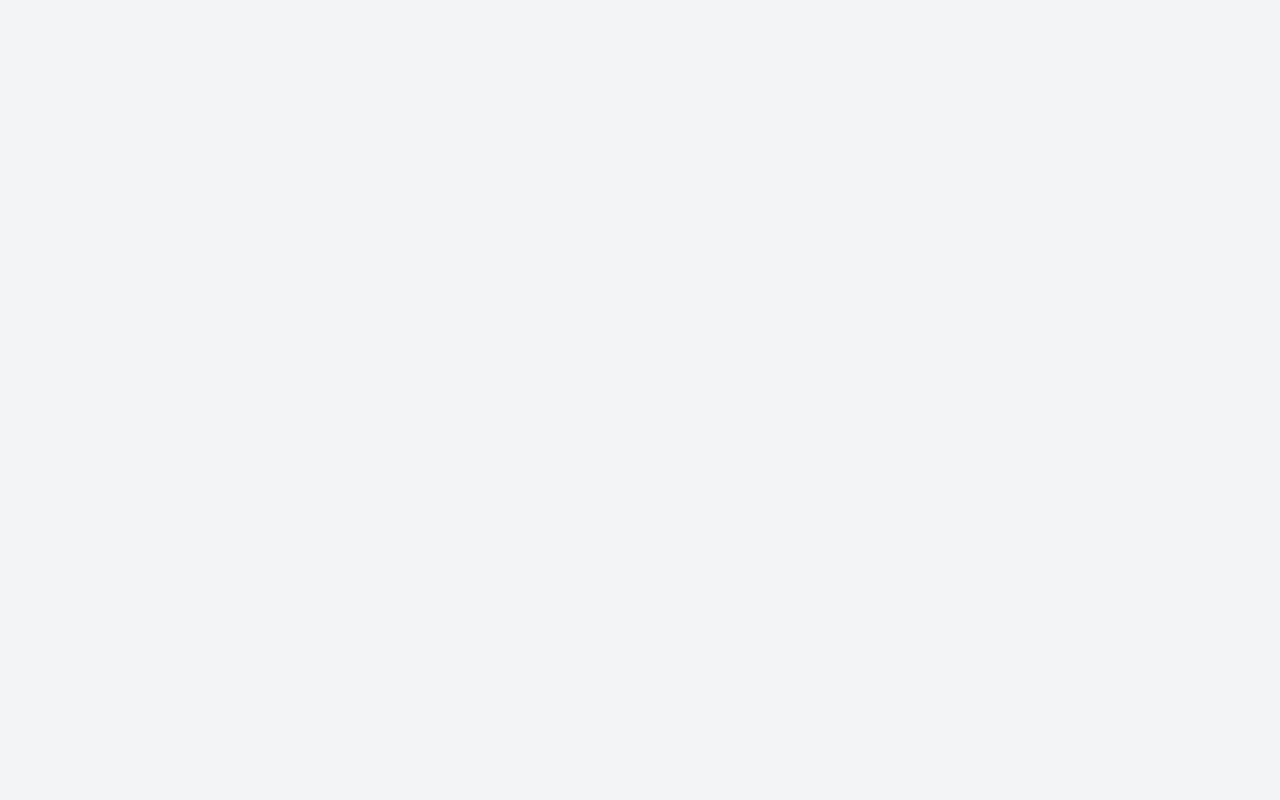
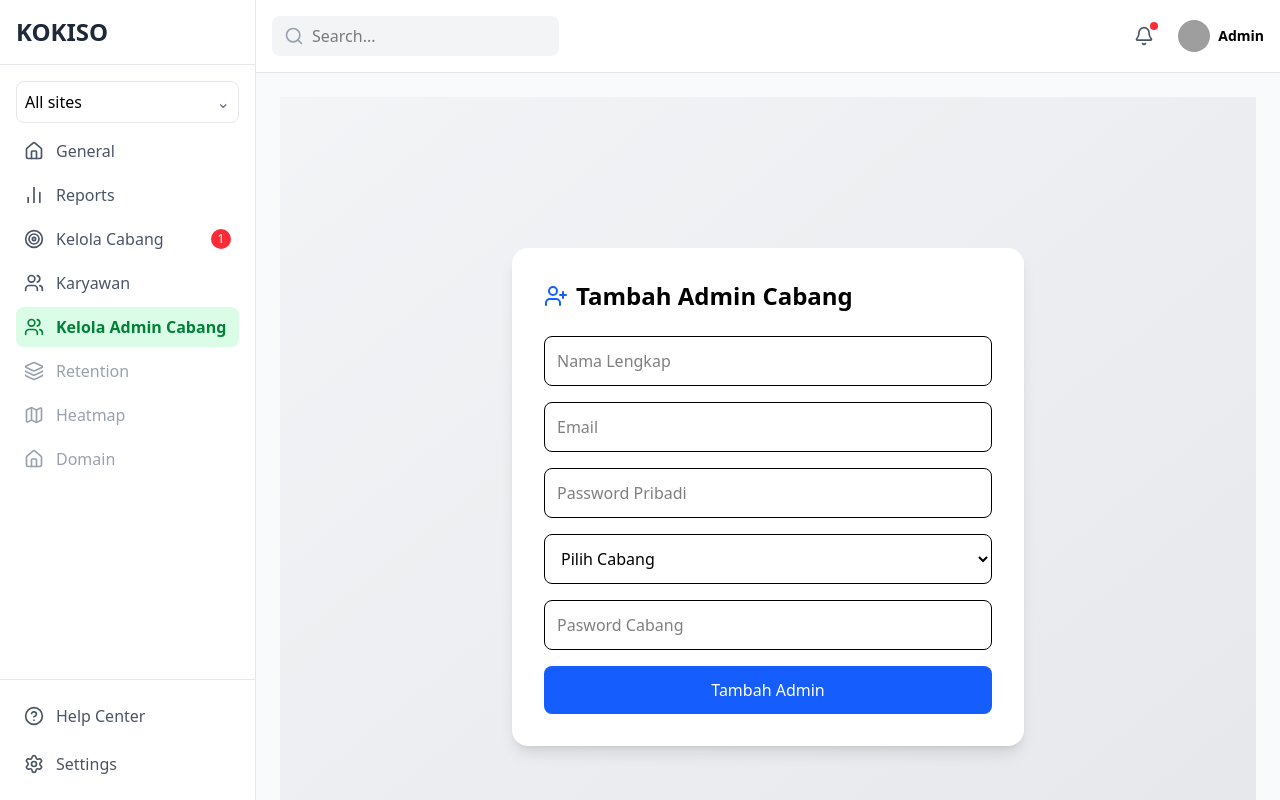
Before and after one commit to Reynant28/aplikasi-manajemen-gochicken-frontend, a React (Vite) app: page /branch in a window 1280 px wide. Before the commit this address had no page. Built offline with nearby package versions, Linux system fonts and the light colour scheme; grey boxes are pictures that could not be loaded.

Commit message:
Add Branch Admin page and update navigation
Introduces BranchAdminPage for managing branch admins, including a form for creating new admins. Updates App routing and Sidebar navigation to include the new page. Enhances AdvertisingPage UI with improved styling and color consistency.

```diff
--- a/src/App.jsx
+++ b/src/App.jsx
@@ -6,6 +6,7 @@ import GeneralPage from './pages/GeneralPage.jsx';
 import ReportsPage from './pages/ReportsPage.jsx';
 import AdvertisingPage from './pages/AdvertisingPage.jsx';
 import AudiencePage from './pages/AudiencePage.jsx';
+import BranchAdminPage from "./pages/BranchAdminPage.jsx";
 
 function App() {
   return (
@@ -20,7 +21,7 @@ function App() {
           <Route path="/general" element={<GeneralPage />} />
           <Route path="/reports" element={<ReportsPage />} />
           <Route path="/advertising" element={<AdvertisingPage />} />
-          <Route path="/audience" element={<AudiencePage />} />
+          <Route path="/branch" element={<BranchAdminPage />} />
         </Route>
 
         {/* Halaman Dashboard */}
--- a/src/components/Sidebar.jsx
+++ b/src/components/Sidebar.jsx
@@ -34,6 +34,9 @@ const Sidebar = () => {
           <NavLink to="/audience" className={linkClass}>
             <Users size={20} className="mr-3" /> Karyawan
           </NavLink>
+          <NavLink to="/branch" className={linkClass}>
+            <Users size={20} className="mr-3" /> Kelola Admin Cabang
+          </NavLink>
           {/* Tambahkan NavLink untuk link lainnya */}
           <a href="#" className="flex items-center p-2 text-gray-400 cursor-not-allowed">
             <Layers size={20} className="mr-3" /> Retention
--- a/src/pages/AdvertisingPage.jsx
+++ b/src/pages/AdvertisingPage.jsx
@@ -46,11 +46,11 @@ const AdvertisingPage = () => {
 
       {/* Form tambah cabang */}
       <motion.div
-        className="bg-white shadow-md rounded-xl p-4 mb-6"
+        className="bg-white shadow-md rounded-xl p-5 mb-6 border-l-4 border-green-600"
         initial={{ opacity: 0, y: 30 }}
         animate={{ opacity: 1, y: 0 }}
       >
-        <h2 className="text-lg font-semibold mb-3">Tambah Cabang</h2>
+        <h2 className="text-lg font-semibold mb-3 text-green-700">Tambah Cabang</h2>
         <div className="flex flex-col md:flex-row gap-3">
           <input
             type="text"
@@ -86,9 +86,9 @@ const AdvertisingPage = () => {
         {branches.map((branch, index) => (
           <motion.div
             key={branch.id}
-            className="bg-white shadow-lg rounded-xl p-5 hover:shadow-2xl transition-all duration-300"
-            initial={{ opacity: 0, scale: 0.9 }}
-            animate={{ opacity: 1, scale: 1 }}
+            className="bg-white shadow-lg rounded-xl p-5 hover:shadow-2xl transition-all duration-300 border-l-4 border-green-600"
+            initial={{ opacity: 0, y: 20 }}
+            animate={{ opacity: 1, y: 0 }}
             transition={{ delay: index * 0.1 }}
           >
             <h3 className="text-xl font-semibold text-gray-700">
@@ -98,7 +98,7 @@ const AdvertisingPage = () => {
             <div className="flex gap-3 mt-4">
               <button
                 onClick={() => setEditBranch(branch)}
-                className="bg-blue-500 hover:bg-blue-600 text-white px-3 py-1 rounded-lg flex items-center gap-1 transition-all duration-200"
+                className="bg-amber-500 hover:bg-amber-600 text-white px-3 py-1 rounded-lg flex items-center gap-1 transition-all duration-200"
               >
                 <Edit size={16} /> Edit
               </button>
@@ -123,19 +123,19 @@ const AdvertisingPage = () => {
             exit={{ opacity: 0 }}
           >
             <motion.div
-              className="bg-white rounded-xl shadow-2xl p-6 w-full max-w-md"
+              className="bg-white rounded-xl shadow-2xl p-6 w-full max-w-md border-t-4 border-green-600"
               initial={{ scale: 0.8, opacity: 0 }}
               animate={{ scale: 1, opacity: 1 }}
               exit={{ scale: 0.8, opacity: 0 }}
             >
-              <h2 className="text-xl font-semibold mb-4">Edit Cabang</h2>
+              <h2 className="text-xl font-semibold mb-4 text-green-700">Edit Cabang</h2>
               <input
                 type="text"
                 value={editBranch.name}
                 onChange={(e) =>
                   setEditBranch({ ...editBranch, name: e.target.value })
                 }
-                className="border rounded-lg px-3 py-2 w-full mb-3 focus:ring-2 focus:ring-blue-500 outline-none"
+                className="border rounded-lg px-3 py-2 w-full mb-3 focus:ring-2 focus:ring-green-500 outline-none"
               />
               <input
                 type="text"
@@ -143,7 +143,7 @@ const AdvertisingPage = () => {
                 onChange={(e) =>
                   setEditBranch({ ...editBranch, address: e.target.value })
                 }
-                className="border rounded-lg px-3 py-2 w-full mb-3 focus:ring-2 focus:ring-blue-500 outline-none"
+                className="border rounded-lg px-3 py-2 w-full mb-3 focus:ring-2 focus:ring-green-500 outline-none"
               />
               <div className="flex justify-end gap-3">
                 <button
@@ -154,7 +154,7 @@ const AdvertisingPage = () => {
                 </button>
                 <button
                   onClick={handleUpdate}
-                  className="bg-blue-600 hover:bg-blue-700 text-white px-4 py-2 rounded-lg transition-all duration-200"
+                  className="bg-green-600 hover:bg-green-700 text-white px-4 py-2 rounded-lg transition-all duration-200"
                 >
                   Simpan
                 </button>
--- /dev/null
+++ b/src/pages/BranchAdminPage.jsx
@@ -0,0 +1,130 @@
+// src/pages/BranchAdminPage.jsx
+import React, { useState } from "react";
+import { motion } from "framer-motion";
+import { UserPlus } from "lucide-react";
+
+const BranchAdminPage = () => {
+  const [formData, setFormData] = useState({
+    name: "",
+    email: "",
+    username: "",
+    password: "",
+    branch: "",
+  });
+
+  const [loading, setLoading] = useState(false);
+  const [message, setMessage] = useState("");
+
+  const handleChange = (e) => {
+    setFormData({ ...formData, [e.target.name]: e.target.value });
+  };
+
+  const handleSubmit = async (e) => {
+    e.preventDefault();
+    setLoading(true);
+    setMessage("");
+
+    try {
+      // TODO: ganti URL sesuai API backend kamu
+      const res = await fetch("http://localhost/api/admins/create.php", {
+        method: "POST",
+        headers: { "Content-Type": "application/json" },
+        body: JSON.stringify(formData),
+      });
+
+      const data = await res.json();
+      if (data.success) {
+        setMessage("✅ Admin cabang berhasil dibuat!");
+        setFormData({ name: "", email: "", username: "", password: "", branch: "" });
+      } else {
+        setMessage("❌ Gagal membuat admin: " + data.message);
+      }
+    } catch (err) {
+      setMessage("❌ Error koneksi server");
+    }
+
+    setLoading(false);
+  };
+
+  return (
+    <div className="flex justify-center items-center min-h-screen bg-gradient-to-br from-gray-100 to-gray-200">
+      <motion.div
+        initial={{ opacity: 0, y: 50 }}
+        animate={{ opacity: 1, y: 0 }}
+        transition={{ duration: 0.5 }}
+        className="bg-white shadow-lg rounded-2xl p-8 w-full max-w-lg"
+      >
+        <h2 className="text-2xl font-bold mb-6 flex items-center gap-2">
+          <UserPlus className="text-blue-600" /> Tambah Admin Cabang
+        </h2>
+
+        <form onSubmit={handleSubmit} className="space-y-4">
+          <input
+            type="text"
+            name="name"
+            placeholder="Nama Lengkap"
+            value={formData.name}
+            onChange={handleChange}
+            className="w-full p-3 border rounded-lg focus:ring-2 focus:ring-blue-500"
+            required
+          />
+          <input
+            type="email"
+            name="email"
+            placeholder="Email"
+            value={formData.email}
+            onChange={handleChange}
+            className="w-full p-3 border rounded-lg focus:ring-2 focus:ring-blue-500"
+            required
+          />
+          <input
+            type="password"
+            name="password_pribadi"
+            placeholder="Password Pribadi"
+            value={formData.password}
+            onChange={handleChange}
+            className="w-full p-3 border rounded-lg focus:ring-2 focus:ring-blue-500"
+            required
+          />
+          <select
+            name="branch"
+            value={formData.branch}
+            onChange={handleChange}
+            className="w-full p-3 border rounded-lg focus:ring-2 focus:ring-blue-500"
+            required
+          >
+            <option value="">Pilih Cabang</option>
+            <option value="jakarta">Jakarta</option>
+            <option value="bandung">Bandung</option>
+            <option value="surabaya">Surabaya</option>
+          </select>
+          <input
+            type="text"
+            name="password_cabang"
+            placeholder="Pasword Cabang"
+            value={formData.username}
+            onChange={handleChange}
+            className="w-full p-3 border rounded-lg focus:ring-2 focus:ring-blue-500"
+            required
+          />
+
+          <motion.button
+            whileTap={{ scale: 0.95 }}
+            disabled={loading}
+            className="w-full bg-blue-600 text-white p-3 rounded-lg hover:bg-blue-700 transition"
+          >
+            {loading ? "Menyimpan..." : "Tambah Admin"}
+          </motion.button>
+        </form>
+
+        {message && (
+          <p className="mt-4 text-center text-sm font-medium text-gray-700">
+            {message}
+          </p>
+        )}
+      </motion.div>
+    </div>
+  );
+};
+
+export default BranchAdminPage;
```
